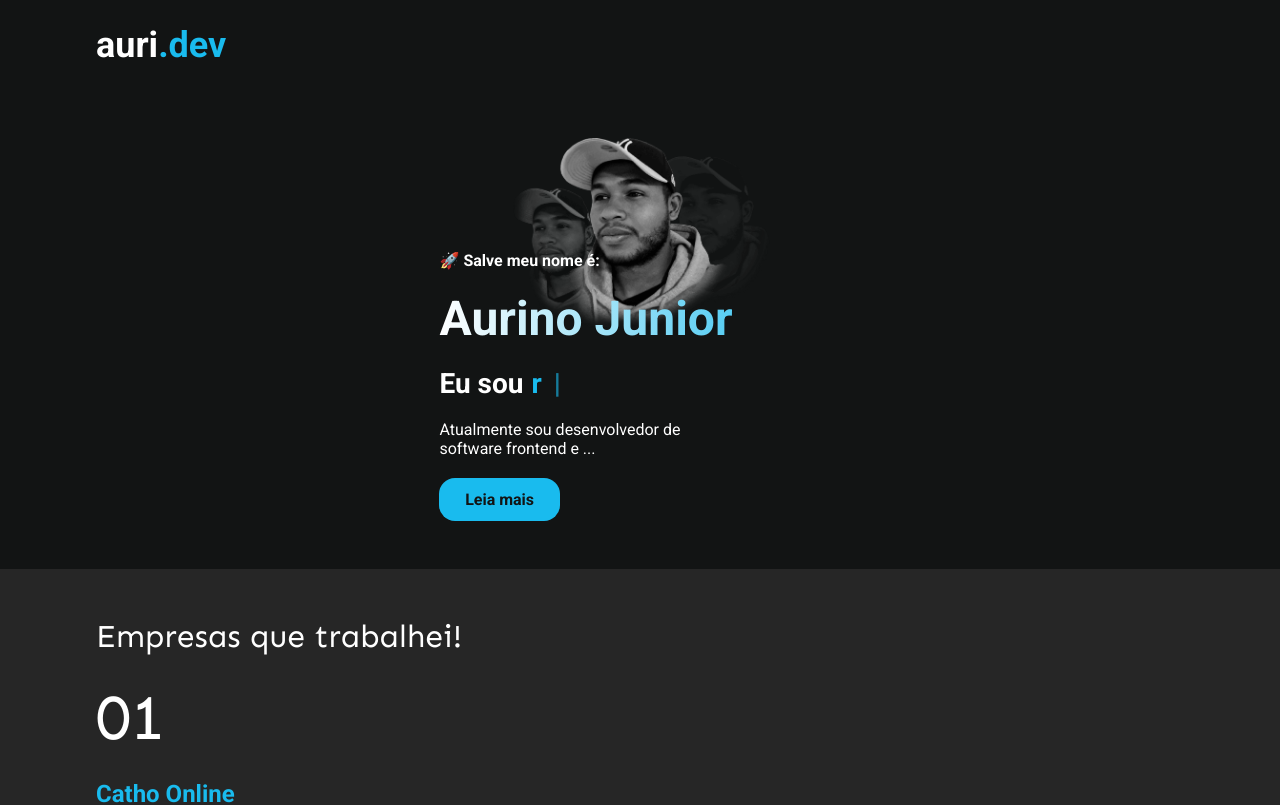
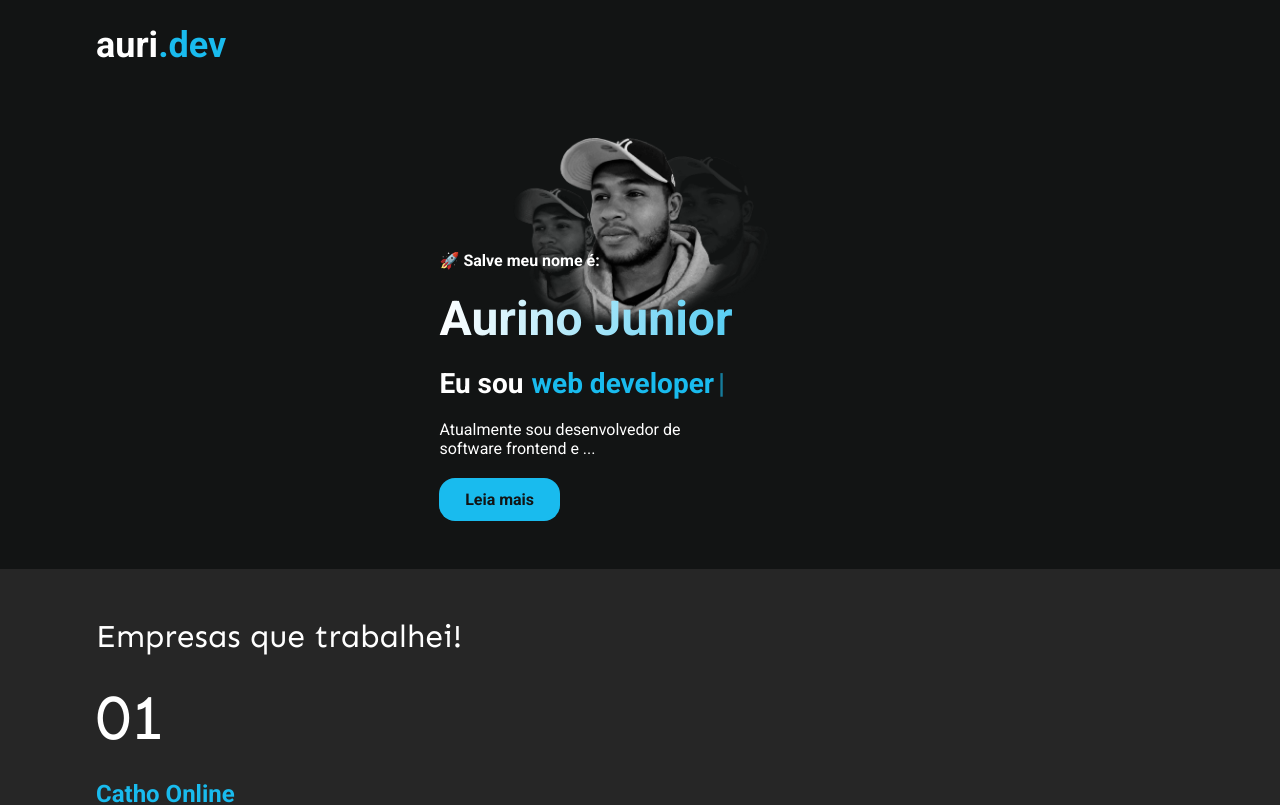
Before and after one commit to AurinoJunior/aurino.dev-v2-old, a Next.js app: page / in a window 1280 px wide. Shown: the top 805 px of the page. Built offline with nearby package versions, Linux system fonts and the light colour scheme.

Commit message:
Anitmation with react state

```diff
--- a/src/templates/Home/Hero/Hero.styles.ts
+++ b/src/templates/Home/Hero/Hero.styles.ts
@@ -56,7 +56,7 @@ export const HeroAnimation = styled.span`
 
   &:after {
     content: "|";
-    margin-left: 0.75rem;
+    margin-left: 0.25rem;
     color: ${primary};
     animation: blinkCursor 500ms infinite normal;
   }
--- a/src/templates/Home/Hero/Hero.tsx
+++ b/src/templates/Home/Hero/Hero.tsx
@@ -10,14 +10,18 @@ export const Hero = () => {
   const [textAnimation, setTextAnimation] = useState("");
 
   useEffect(() => {
-    const phrase = "web developer".split("");
-    phrase.forEach((leter, i) => {
-      console.log(textAnimation);
+    setTimeout(() => typingAnimation(), 1000);
+  }, []);
+
+  const typingAnimation = () => {
+    const phrase = "web developer";
+
+    phrase.split("").forEach((leter, i) => {
       setTimeout(() => {
-        setTextAnimation(textAnimation + leter);
+        setTextAnimation((oldText) => oldText + leter);
       }, 100 * i);
     });
-  }, []);
+  };
 
   return (
     <Box>
```
